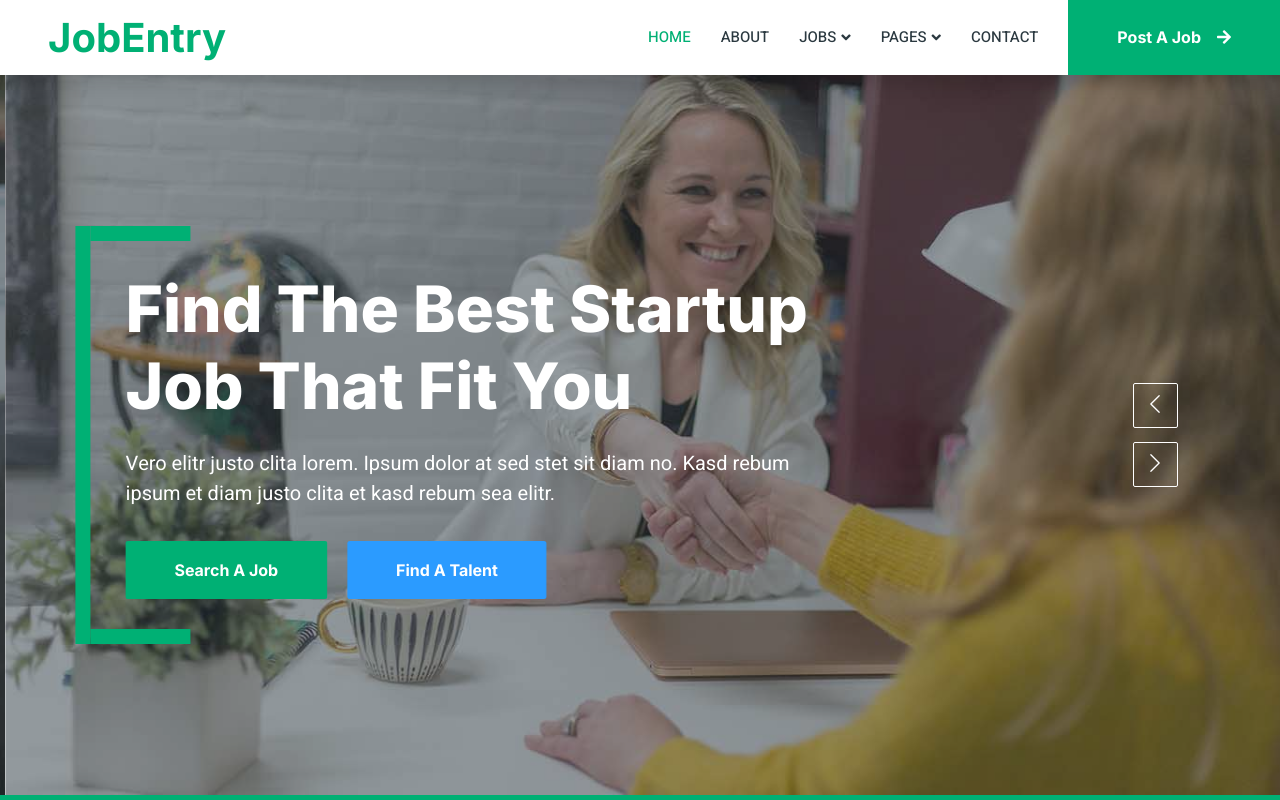
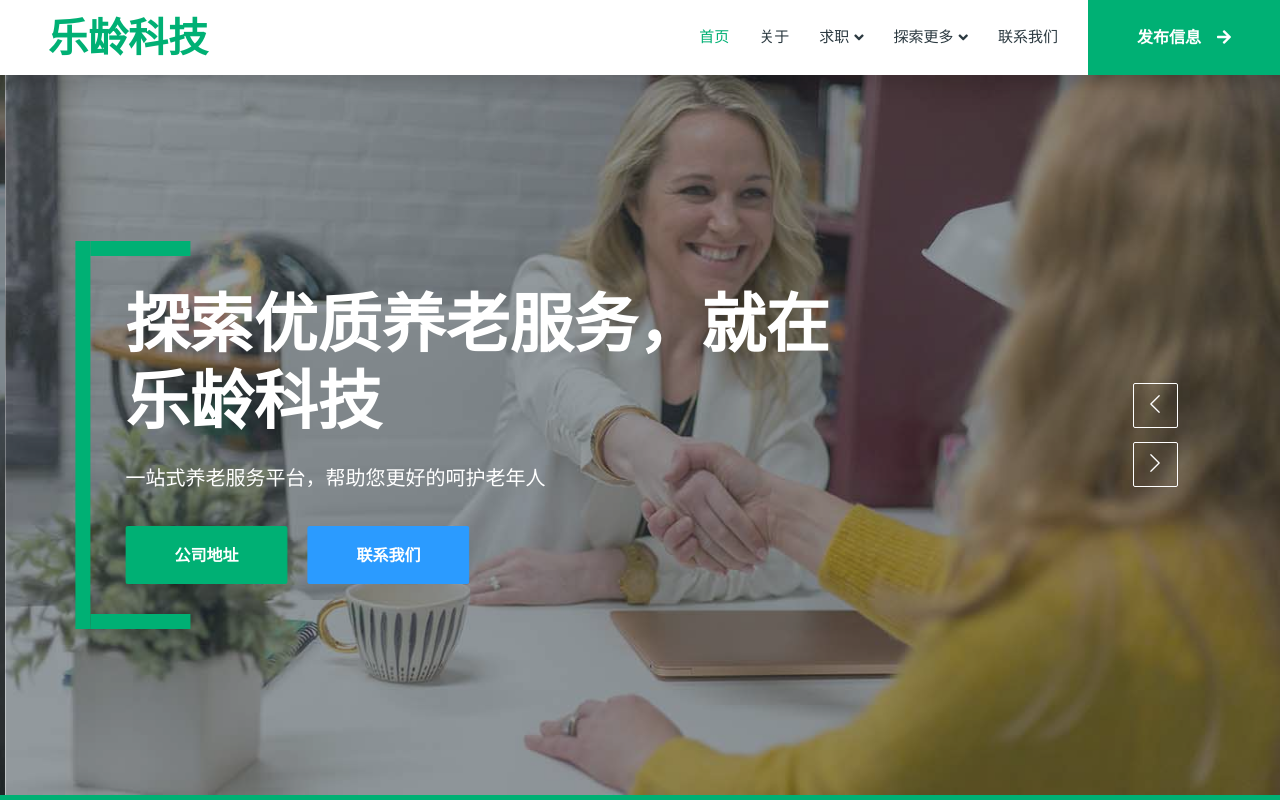
Before and after one commit to leling-tech/leling-tech-website, a plain HTML site: page index.html in a window 1280 px wide. Shown: the top 800 px of the page. Drawn offline with nearby package versions, Linux system fonts and the light colour scheme.

Commit message:
Update content

```diff
--- a/index.html
+++ b/index.html
@@ -45,33 +45,33 @@
         <!-- Navbar Start -->
         <nav class="navbar navbar-expand-lg bg-white navbar-light shadow sticky-top p-0">
             <a href="index.html" class="navbar-brand d-flex align-items-center text-center py-0 px-4 px-lg-5">
-                <h1 class="m-0 text-primary">JobEntry</h1>
+                <h1 class="m-0 text-primary">乐龄科技</h1>
             </a>
             <button type="button" class="navbar-toggler me-4" data-bs-toggle="collapse" data-bs-target="#navbarCollapse">
                 <span class="navbar-toggler-icon"></span>
             </button>
             <div class="collapse navbar-collapse" id="navbarCollapse">
                 <div class="navbar-nav ms-auto p-4 p-lg-0">
-                    <a href="index.html" class="nav-item nav-link active">Home</a>
-                    <a href="about.html" class="nav-item nav-link">About</a>
+                    <a href="index.html" class="nav-item nav-link active">首页</a>
+                    <a href="about.html" class="nav-item nav-link">关于</a>
                     <div class="nav-item dropdown">
-                        <a href="#" class="nav-link dropdown-toggle" data-bs-toggle="dropdown">Jobs</a>
+                        <a href="#" class="nav-link dropdown-toggle" data-bs-toggle="dropdown">求职</a>
                         <div class="dropdown-menu rounded-0 m-0">
-                            <a href="job-list.html" class="dropdown-item">Job List</a>
-                            <a href="job-detail.html" class="dropdown-item">Job Detail</a>
+                            <a href="job-list.html" class="dropdown-item">工作列表</a>
+                            <a href="job-detail.html" class="dropdown-item">工作详情</a>
                         </div>
                     </div>
                     <div class="nav-item dropdown">
-                        <a href="#" class="nav-link dropdown-toggle" data-bs-toggle="dropdown">Pages</a>
+                        <a href="#" class="nav-link dropdown-toggle" data-bs-toggle="dropdown">探索更多</a>
                         <div class="dropdown-menu rounded-0 m-0">
-                            <a href="category.html" class="dropdown-item">Job Category</a>
-                            <a href="testimonial.html" class="dropdown-item">Testimonial</a>
+                            <a href="category.html" class="dropdown-item">工作类别</a>
+                            <a href="testimonial.html" class="dropdown-item">表扬信</a>
                             <a href="404.html" class="dropdown-item">404</a>
                         </div>
                     </div>
-                    <a href="contact.html" class="nav-item nav-link">Contact</a>
+                    <a href="contact.html" class="nav-item nav-link">联系我们</a>
                 </div>
-                <a href="" class="btn btn-primary rounded-0 py-4 px-lg-5 d-none d-lg-block">Post A Job<i class="fa fa-arrow-right ms-3"></i></a>
+                <a href="" class="btn btn-primary rounded-0 py-4 px-lg-5 d-none d-lg-block">发布信息<i class="fa fa-arrow-right ms-3"></i></a>
             </div>
         </nav>
         <!-- Navbar End -->
@@ -86,10 +86,10 @@
                         <div class="container">
                             <div class="row justify-content-start">
                                 <div class="col-10 col-lg-8">
-                                    <h1 class="display-3 text-white animated slideInDown mb-4">Find The Perfect Job That You Deserved</h1>
-                                    <p class="fs-5 fw-medium text-white mb-4 pb-2">Vero elitr justo clita lorem. Ipsum dolor at sed stet sit diam no. Kasd rebum ipsum et diam justo clita et kasd rebum sea elitr.</p>
-                                    <a href="" class="btn btn-primary py-md-3 px-md-5 me-3 animated slideInLeft">Search A Job</a>
-                                    <a href="" class="btn btn-secondary py-md-3 px-md-5 animated slideInRight">Find A Talent</a>
+                                    <h1 class="display-3 text-white animated slideInDown mb-4">探索优质养老服务，就在乐龄科技</h1>
+                                    <p class="fs-5 fw-medium text-white mb-4 pb-2">一站式养老服务平台，帮助您更好的呵护老年人</p>
+                                    <a href="" class="btn btn-primary py-md-3 px-md-5 me-3 animated slideInLeft">公司地址</a>
+                                    <a href="" class="btn btn-secondary py-md-3 px-md-5 animated slideInRight">联系我们</a>
                                 </div>
                             </div>
                         </div>
@@ -101,10 +101,10 @@
                         <div class="container">
                             <div class="row justify-content-start">
                                 <div class="col-10 col-lg-8">
-                                    <h1 class="display-3 text-white animated slideInDown mb-4">Find The Best Startup Job That Fit You</h1>
-                                    <p class="fs-5 fw-medium text-white mb-4 pb-2">Vero elitr justo clita lorem. Ipsum dolor at sed stet sit diam no. Kasd rebum ipsum et diam justo clita et kasd rebum sea elitr.</p>
-                                    <a href="" class="btn btn-primary py-md-3 px-md-5 me-3 animated slideInLeft">Search A Job</a>
-                                    <a href="" class="btn btn-secondary py-md-3 px-md-5 animated slideInRight">Find A Talent</a>
+                                    <h1 class="display-3 text-white animated slideInDown mb-4">探索优质养老服务，就在乐龄科技</h1>
+                                    <p class="fs-5 fw-medium text-white mb-4 pb-2">一站式养老服务平台，帮助您更好的呵护老年人</p>
+                                    <a href="" class="btn btn-primary py-md-3 px-md-5 me-3 animated slideInLeft">公司地址</a>
+                                    <a href="" class="btn btn-secondary py-md-3 px-md-5 animated slideInRight">联系我们</a>
                                 </div>
                             </div>
                         </div>
@@ -692,7 +692,7 @@
                 <div class="copyright">
                     <div class="row">
                         <div class="col-md-6 text-center text-md-start mb-3 mb-md-0">
-                            &copy; <a class="border-bottom" href="#">Your Site Name</a>, All Right Reserved.
+                            &copy; <a class="border-bottom" href="#">乐龄科技</a> 2023版权所有.
 
 							<!--/*** This template is free as long as you keep the footer author’s credit link/attribution link/backlink. If you'd like to use the template without the footer author’s credit link/attribution link/backlink, you can purchase the Credit Removal License from "https://htmlcodex.com/credit-removal". Thank you for your support. ***/-->
 							Designed By <a class="border-bottom" href="https://htmlcodex.com">HTML Codex</a>
```
Also changed, not shown: about.html (+12 -12 lines), category.html (+11 -11 lines), contact.html (+12 -12 lines), job-detail.html (+11 -11 lines), job-list.html (+11 -11 lines), testimonial.html (+11 -11 lines).
